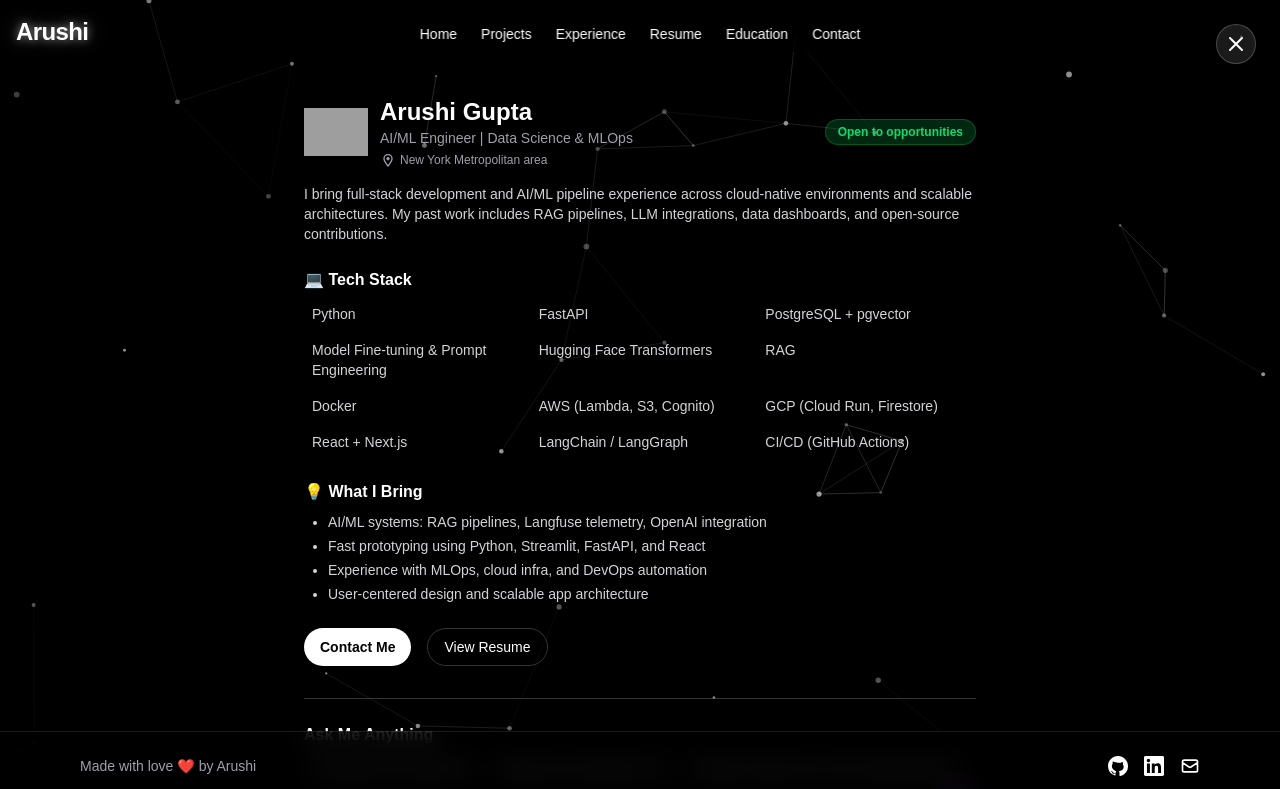
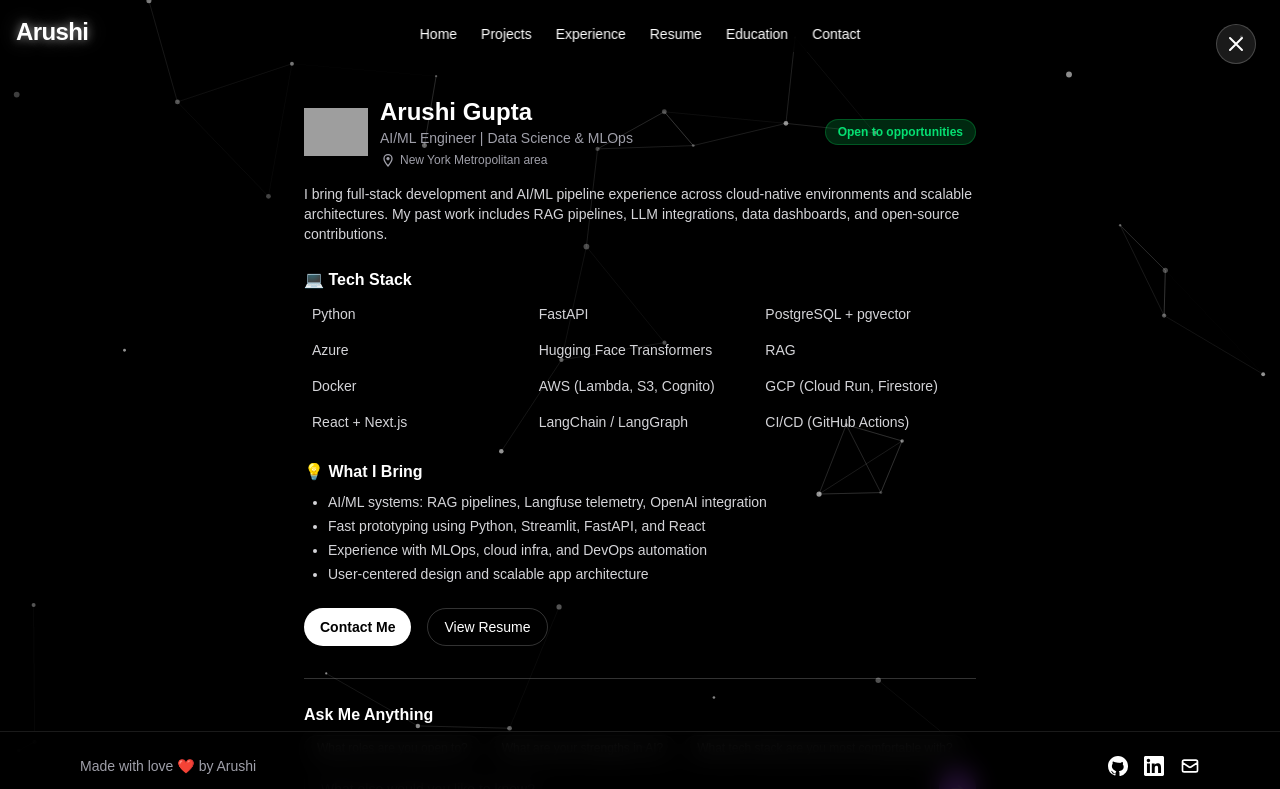
Before and after one commit to ArushiG11/Portfolio, a Next.js app: page /why-hire-me in a window 1280 px wide. Shown: the top 789 px of the page. Built offline with nearby package versions, Linux system fonts and the light colour scheme; grey boxes are pictures that could not be loaded.

Commit message:
Update page.tsx

```diff
--- a/src/app/why-hire-me/page.tsx
+++ b/src/app/why-hire-me/page.tsx
@@ -124,7 +124,7 @@ export default function WhyHireMePage() {
             <h2 className="font-semibold mb-2 text-white">💻 Tech Stack</h2>
             <div className="grid grid-cols-2 sm:grid-cols-3 gap-2 text-sm text-zinc-300">
               {[
-                'Python','FastAPI','PostgreSQL + pgvector','Model Fine-tuning & Prompt Engineering ','Hugging Face Transformers',
+                'Python','FastAPI','PostgreSQL + pgvector','Azure','Hugging Face Transformers',
                 'RAG','Docker','AWS (Lambda, S3, Cognito)','GCP (Cloud Run, Firestore)',
                 'React + Next.js','LangChain / LangGraph','CI/CD (GitHub Actions)'
               ].map(skill => (
```
